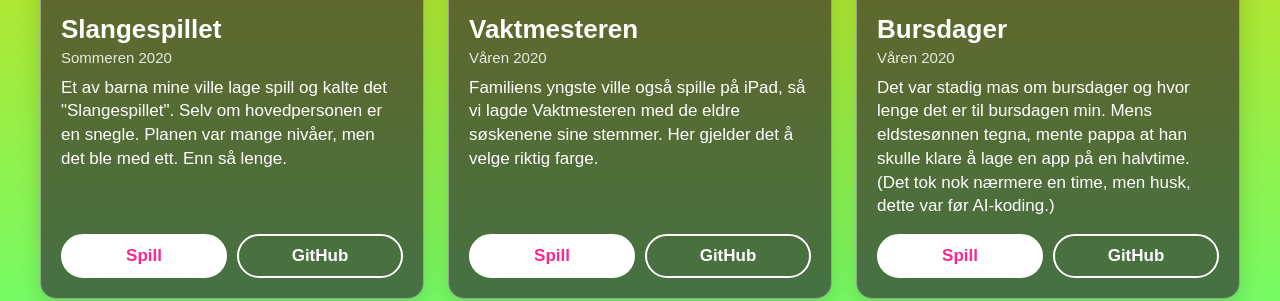
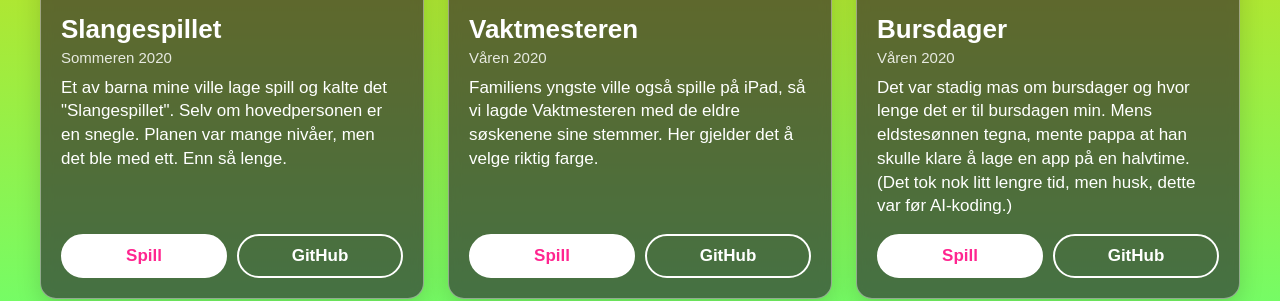
Before and after one commit to jostein-skaar/fjaas-no, a plain HTML site: page index.html in a window 1280 px wide. Shown: the part 2258-2559 px from the top of the page. Drawn offline with Linux system fonts and the light colour scheme.

Commit message:
fix: time it took

```diff
--- a/index.html
+++ b/index.html
@@ -438,7 +438,7 @@
           <p class="game-date">Våren 2020</p>
           <p>
             Det var stadig mas om bursdager og hvor lenge det er til bursdagen min. Mens eldstesønnen tegna, mente pappa at han skulle klare
-            å lage en app på en halvtime. (Det tok nok nærmere en time, men husk, dette var før AI-koding.)
+            å lage en app på en halvtime. (Det tok nok litt lengre tid, men husk, dette var før AI-koding.)
           </p>
           <div class="game-links">
             <a href="https://bursdager.fjaas.no/" class="button">Spill</a>
```
